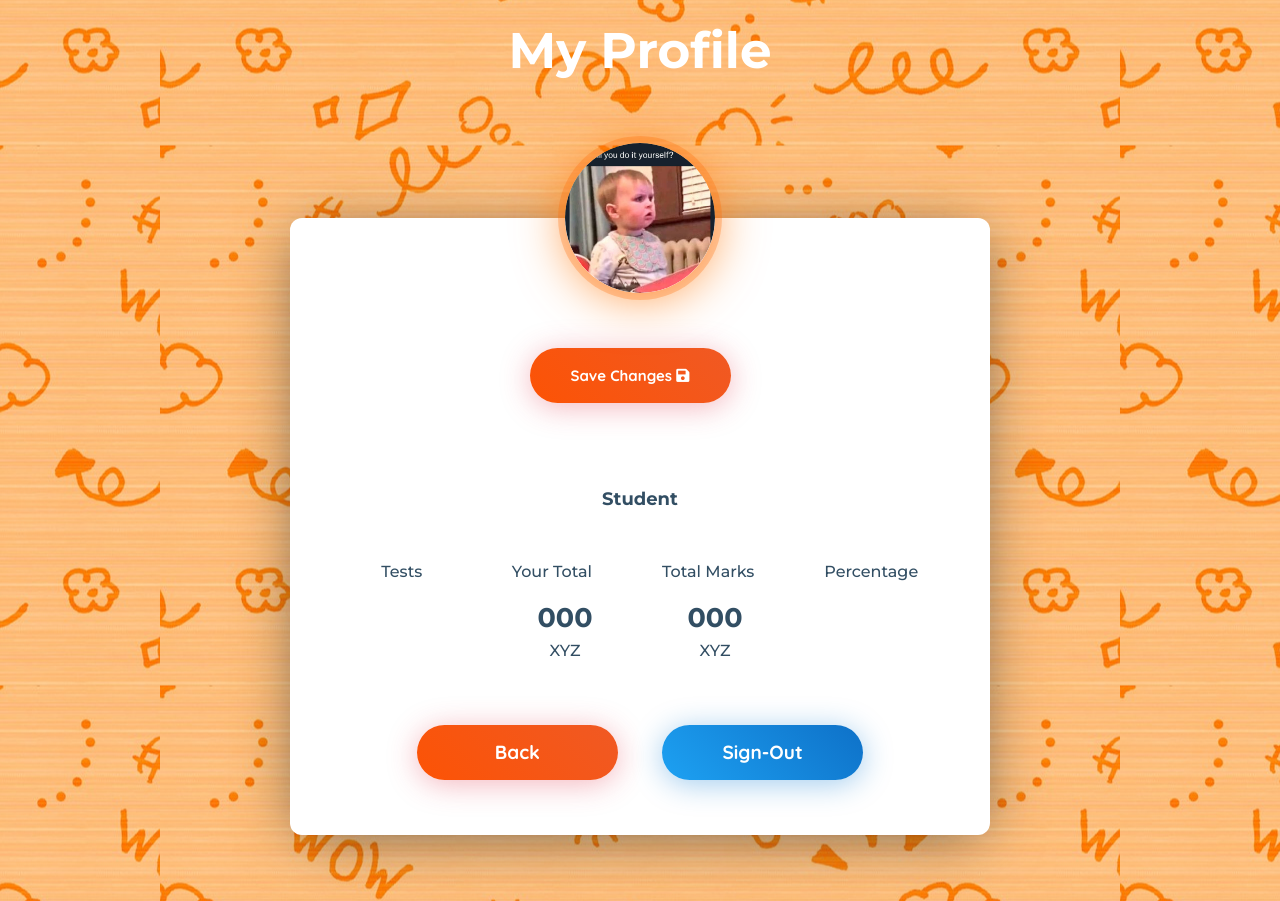
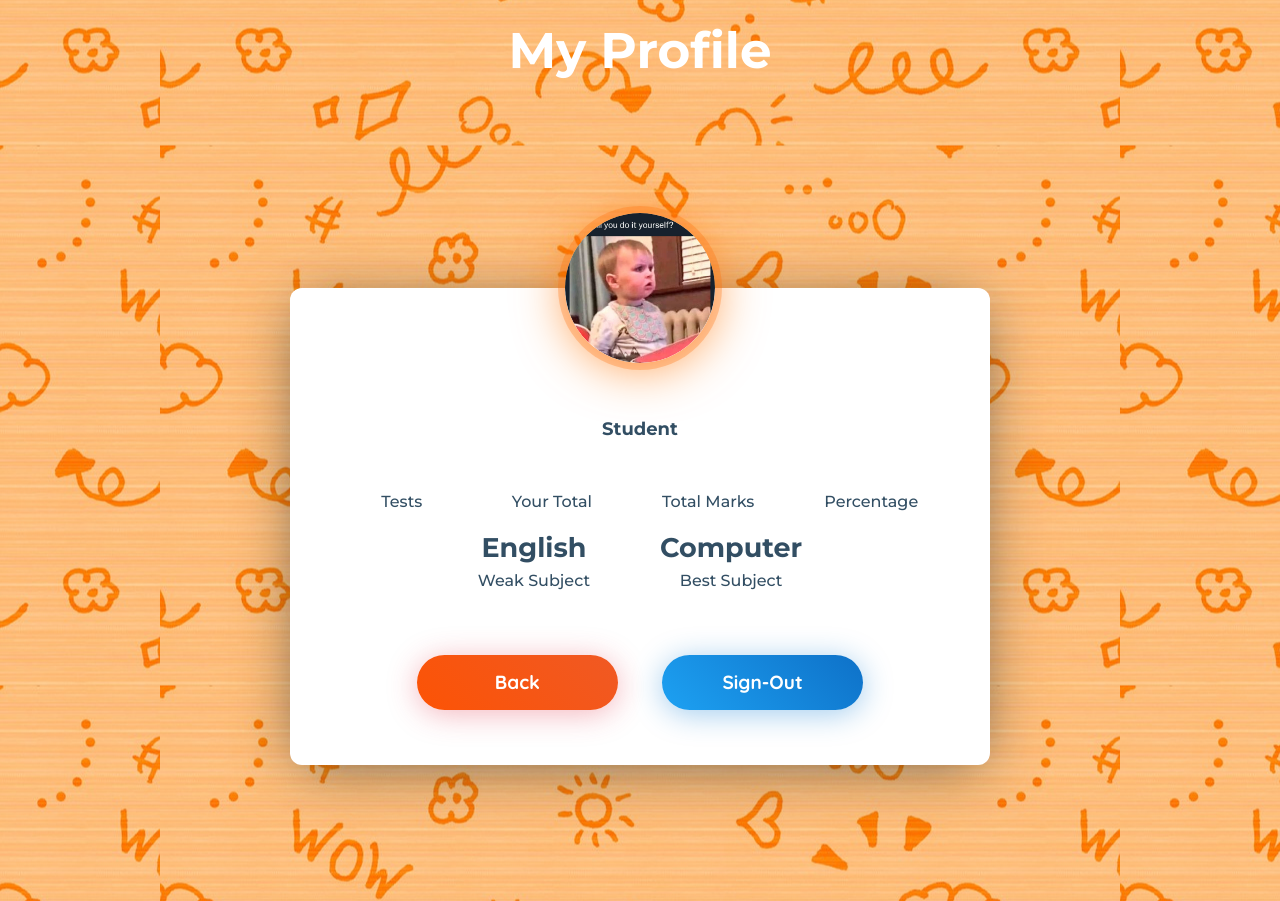
Before and after one commit to UG-SEP/Tenthies, a Django app: template Tenthies/templates/Profile/profile.html in a window 1280 px wide. Shown: the part 70-971 px from the top of the page. Run offline with Django 3.2, Linux system fonts and the light colour scheme; the template is opened without the code that fills it: values that come from a table or form of the project are taken from there, others are empty; data comes from the database, SQL or seed files in the repository.

Commit message:
Update profile.html

```diff
--- a/Tenthies/templates/Profile/profile.html
+++ b/Tenthies/templates/Profile/profile.html
@@ -22,7 +22,6 @@
       </div>
 
       <div class="profile-card__cnt js-profile-cnt">
-           <div style="margin-bottom: 70px;" class="profile-card__name"><a style="color: black; " href=""><button style="font-size: 15px;" class="profile-card__button button--orange">Save Changes <i class="fas fa-save"></i></button></a></div>
         <div class="profile-card__name">{{user.username}}</div>
         <div class="profile-card__txt"> <strong>Student</strong> </div>
         <div class="profile-card__txt">{{user.email}}</div>
@@ -50,13 +49,13 @@
           </div>
 
             <div class="profile-card-inf__item">
-            <div class="profile-card-inf__title">000</div>
-            <div class="profile-card-inf__txt">XYZ</div>
+            <div class="profile-card-inf__title">{{profile.weak_subject}}</div>
+            <div class="profile-card-inf__txt">Weak Subject</div>
           </div>
 
              <div class="profile-card-inf__item">
-            <div class="profile-card-inf__title">000</div>
-            <div class="profile-card-inf__txt">XYZ</div>
+            <div class="profile-card-inf__title">{{profile.best_subject}}</div>
+            <div class="profile-card-inf__txt">Best Subject</div>
           </div>
 
         </div>
@@ -86,7 +85,7 @@
           <th scope="col">Marks Obtained</th>
           <th scope="col">Total Marks</th>
           <th scope="col">Percentage</th>
-          <th scope="col">Revisit</th>
+          <th scope="col">View</th>
         </tr>
       </thead>
       <tbody>
@@ -97,7 +96,7 @@
           <td data-label="Marks Obtained">{{res.marksobtained}}</td>
           <td data-label="Total Marks">{{res.totalmarks}}</td>
           <td data-label="Percentage">{{res.percentage}}</td>
-          <td data-label="Revisit"><button class="recheck">Visit</button></td>
+          <td data-label="Revisit"><a href="http://localhost:8000/Profile/show-details?questions={{res.questions}}&correctanswer={{res.correctanswer}}&useranswers={{res.useranswers}}"><button class="recheck" style="cursor: pointer;">Details</button></a></td>
         </tr>
        {% endfor %}
       </tbody>
```
